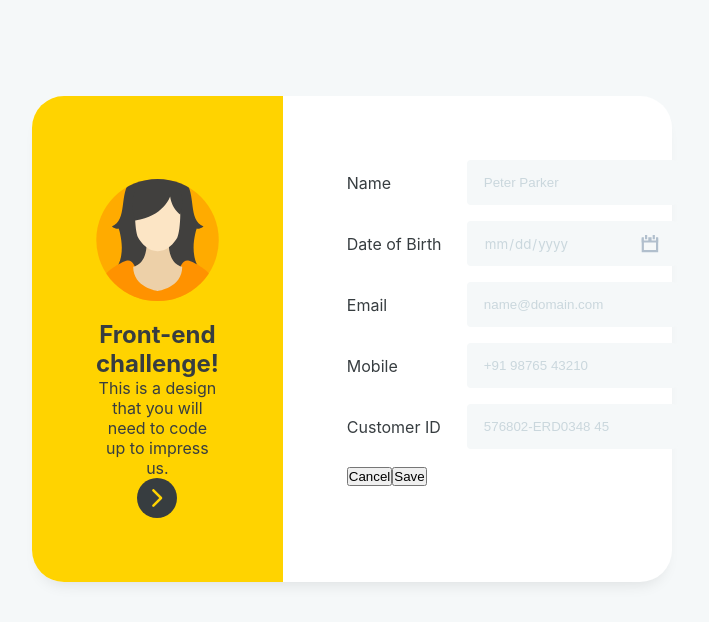
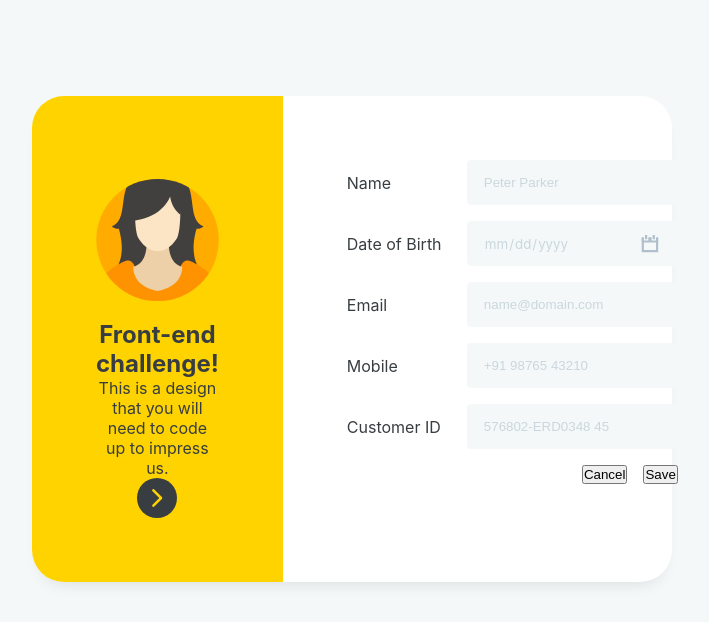
Before and after one commit to dominicaw/platform45-react-test, a Next.js app: page / in a window 1280 px wide. Shown: the top 622 px of the page, without its empty margins (288-997 px from the left). Built offline with nearby package versions, Linux system fonts and the light colour scheme.

Commit message:
test commit

```diff
--- a/src/components/Form/styles.module.scss
+++ b/src/components/Form/styles.module.scss
@@ -38,9 +38,10 @@
   }
 
   input[type='date' i] {
+    //override default browser styling
     font-family: -apple-system, BlinkMacSystemFont, 'Segoe UI', Roboto,
       'Helvetica Neue', Arial, sans-serif, 'Apple Color Emoji', 'Segoe UI Emoji',
-      'Segoe UI Symbol', 'Noto Color Emoji'; //override default browser styling
+      'Segoe UI Symbol', 'Noto Color Emoji';
     color: $cloudy-blue;
 
     &::-webkit-calendar-picker-indicator {
@@ -51,3 +52,11 @@
     }
   }
 }
+
+.buttonContainer {
+  display: flex;
+  flex-direction: row;
+  gap: 1rem;
+  justify-content: flex-end;
+  width: 100%;
+}
```
